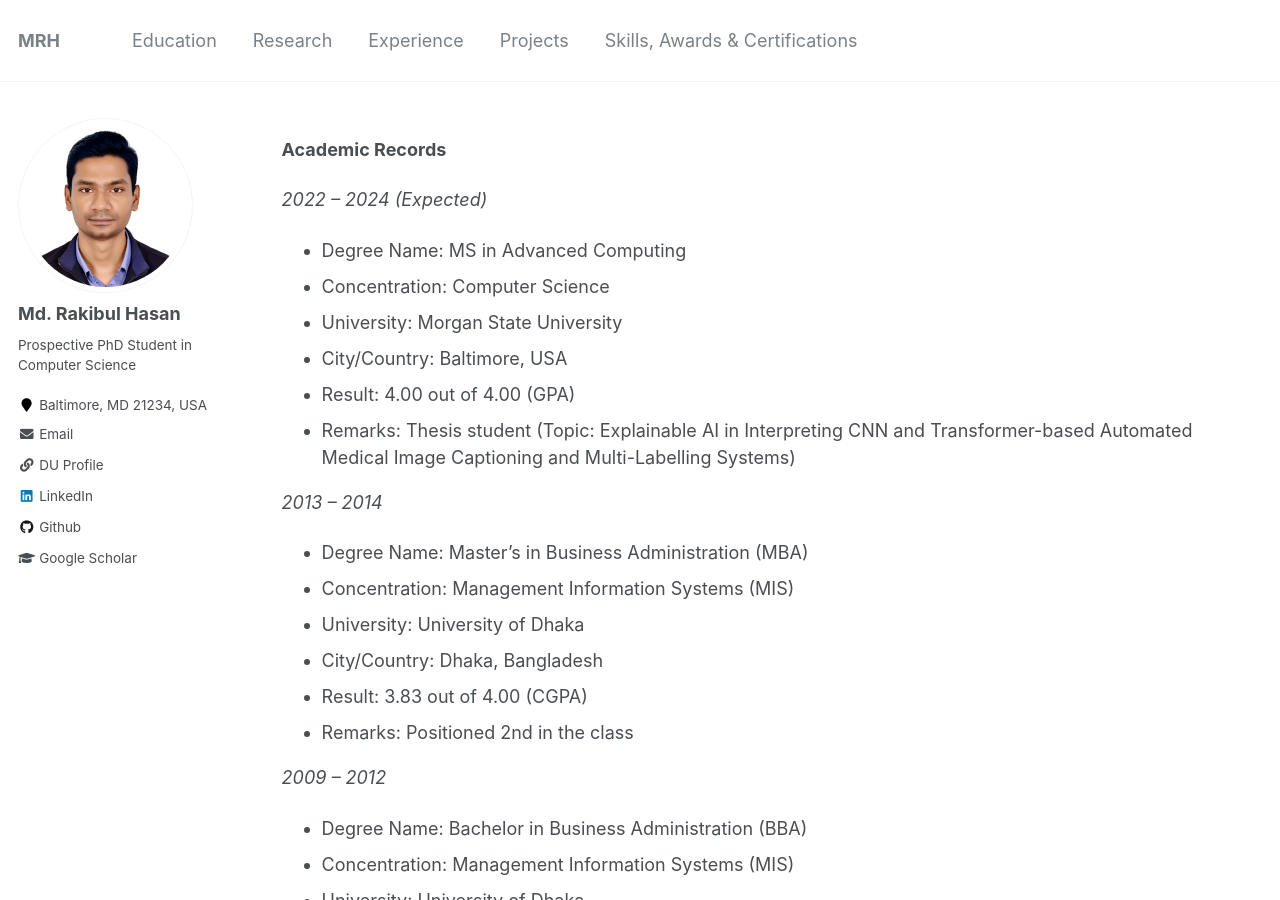
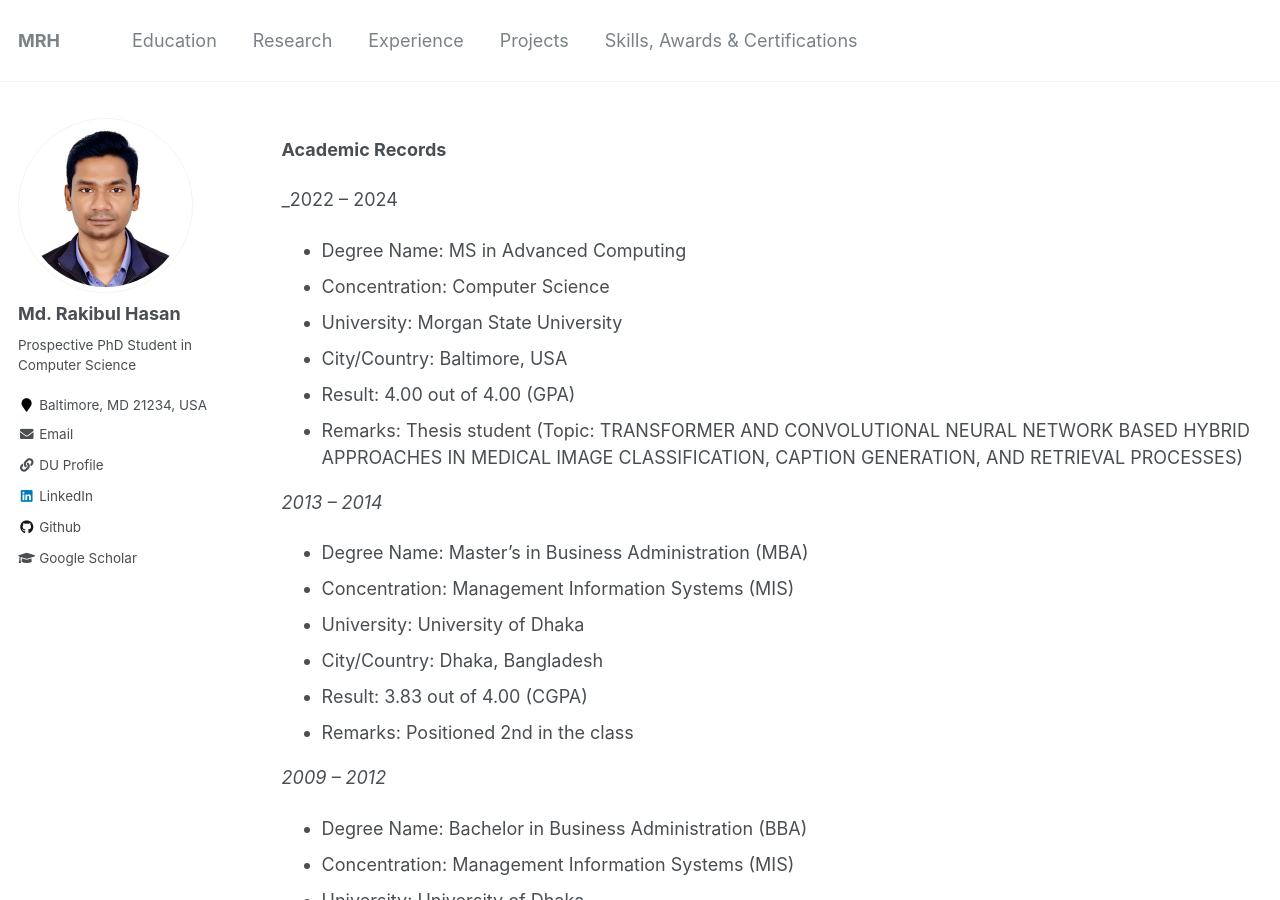
Before and after one commit to Hasan-MdRakibul/hasan-mdrakibul.github.io, a Jekyll site: the page built from _pages/Education.md, in a window 1280 px wide and 900 px high. Built offline with Jekyll 4.4.1, drawn with Linux system fonts in a browser that asks for light colours.

Commit message:
Update Education.md

```diff
--- a/_pages/Education.md
+++ b/_pages/Education.md
@@ -7,13 +7,13 @@ author_profile: true
 
 **Academic Records**
 
-_2022 – 2024 (Expected)_
+_2022 – 2024
 - Degree Name: MS in Advanced Computing
 - Concentration: Computer Science
 - University: Morgan State University
 - City/Country: Baltimore, USA
 - Result: 4.00 out of 4.00 (GPA)
-- Remarks: Thesis student (Topic: Explainable AI in Interpreting CNN and Transformer-based Automated Medical Image Captioning and Multi-Labelling Systems)
+- Remarks: Thesis student (Topic: TRANSFORMER AND CONVOLUTIONAL NEURAL NETWORK BASED HYBRID APPROACHES IN MEDICAL IMAGE CLASSIFICATION, CAPTION GENERATION, AND RETRIEVAL PROCESSES)
 
 _2013 – 2014_
 - Degree Name: Master’s in Business Administration (MBA)
```
